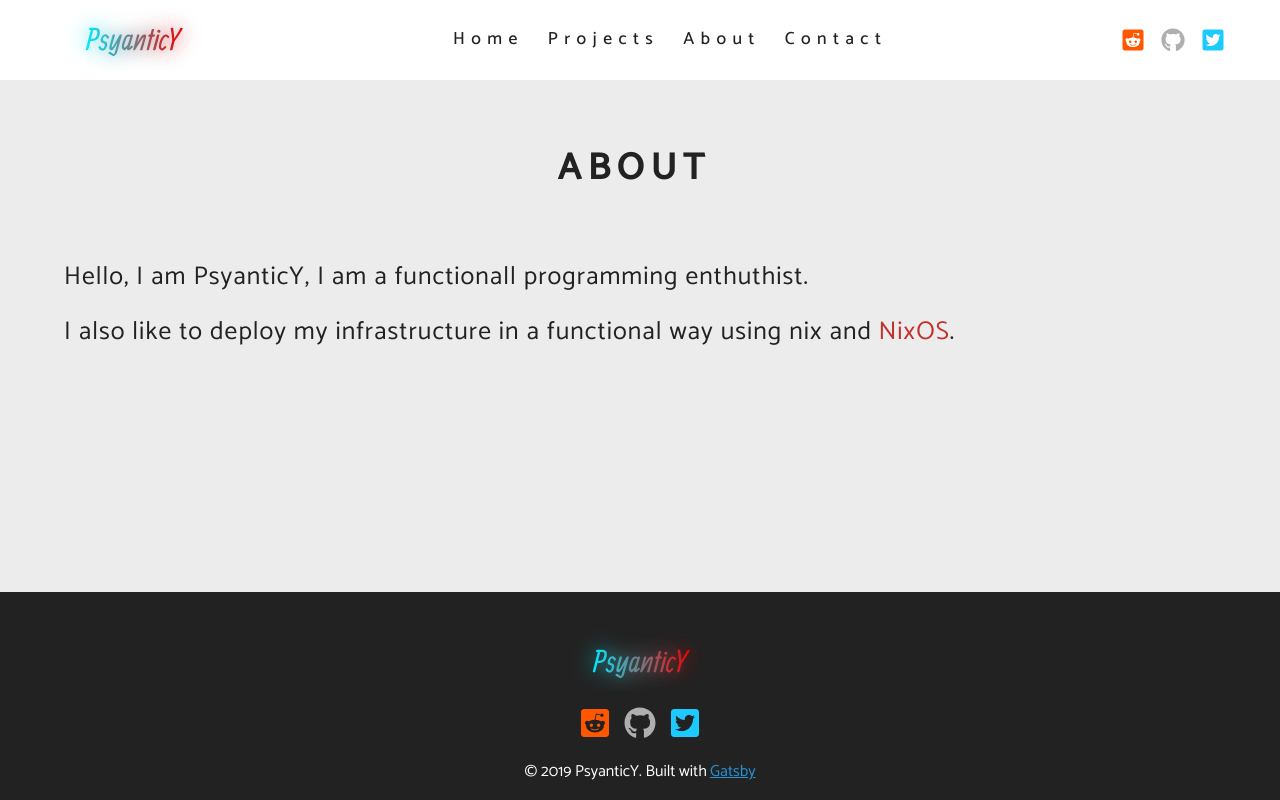
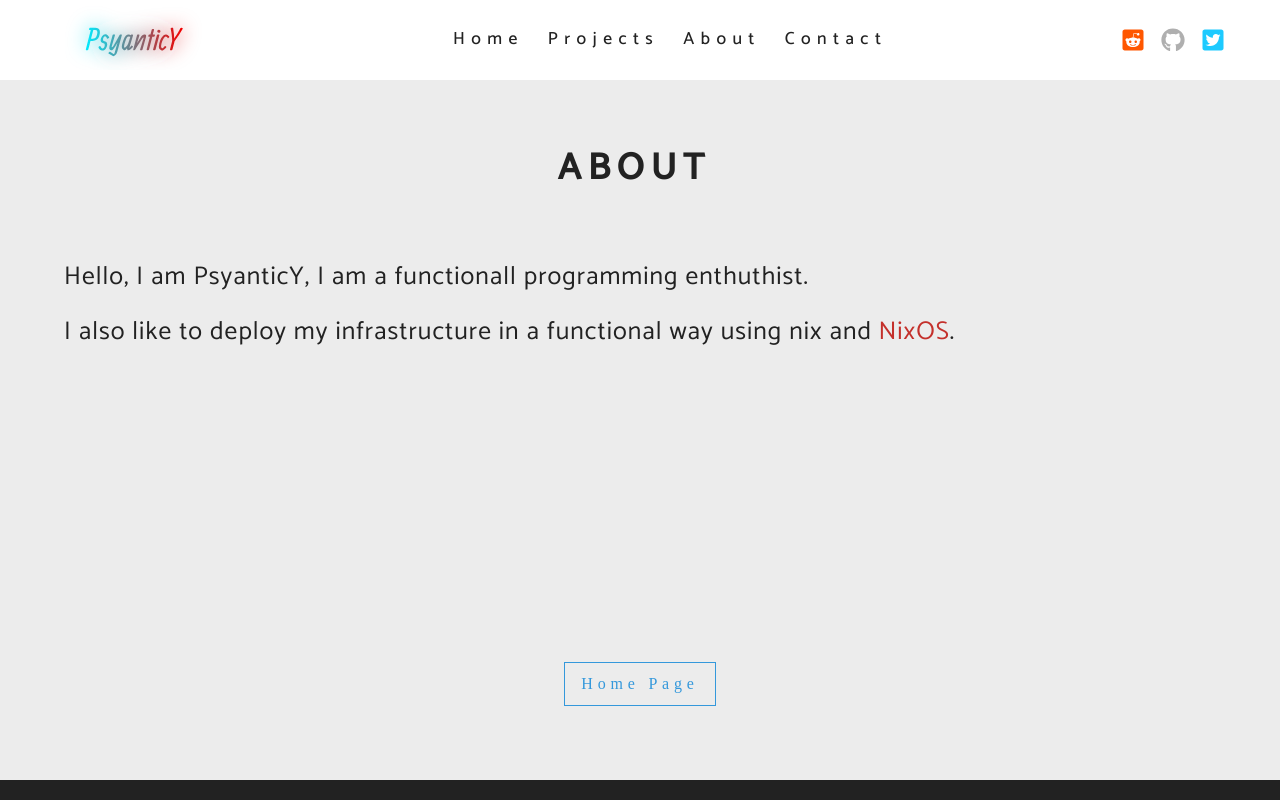
Before and after one commit to PsyanticY/static_personal_site, a Gatsby site: page /about in a window 1280 px wide. Shown: the top 800 px of the page. Built offline with nearby package versions, Linux system fonts and the light colour scheme; Gatsby itself is replaced by a stand-in of ours.

Commit message:
css fixes

```diff
--- a/gatsby-config.js
+++ b/gatsby-config.js
@@ -1,4 +1,10 @@
 module.exports = {
+  siteMetadata: {
+    title: `PsyanticY`,
+    description: `portfolio`,
+    author: `github.com/PsyanticY`,
+    siteUrl: "https://psyanticy.netlify.com",
+  },
   plugins: [
     `gatsby-plugin-react-helmet`,
     {
--- a/src/css/about.module.css
+++ b/src/css/about.module.css
@@ -1,5 +1,5 @@
 .about {
-  min-height: calc(100vh - 18rem);
+  min-height: calc(100vh - 19.4rem);
   padding: 4rem 0;
   width: 90vw;
   max-width: 1170px;
--- a/src/css/contact.module.css
+++ b/src/css/contact.module.css
@@ -1,5 +1,5 @@
 .contact {
-  min-height: calc(100vh - 18rem);
+  min-height: calc(100vh - 19.4rem);
   padding-top: 4rem;
   padding-bottom: 4rem;
 }
--- a/src/css/main.css
+++ b/src/css/main.css
@@ -90,3 +90,45 @@ a {
   align-items: center;
   background-color: rgba(34, 34, 34, 0.6);
 }
+
+.btn-container {
+  text-align: center;
+  display: flex;
+  justify-content: center;
+  padding-top: 17.55rem;
+}
+.btn-btn1 {
+  display: inline-block;
+  border: 1px solid #3498db;
+  background: none;
+  padding: 0.625rem 1rem;
+  font-size: 1rem;
+  font-family: "montserrat";
+  margin: 0.625rem;
+  color: #3498db;
+  cursor: pointer;
+  transition: 0.8s;
+  position: relative;
+  overflow: hidden;
+  letter-spacing: var(--mainSpacing);
+}
+.btn-btn1:hover {
+  color: #fff;
+}
+
+.btn-btn1::before {
+  content: "";
+  position: absolute;
+  left: 0;
+  width: 100%;
+  height: 0%;
+  background: #3498db;
+  z-index: -1;
+  transition: 0.8s;
+  top: 0;
+  border-radius: 0 0 50% 50%;
+}
+
+.btn-btn1:hover::before {
+  height: 180%;
+}
--- a/src/pages/about.js
+++ b/src/pages/about.js
@@ -2,6 +2,8 @@ import React from "react"
 import Layout from "../components/layout"
 import styles from "../css/about.module.css"
 import Title from "../components/Title"
+import {Link} from 'gatsby'
+
 const about = () => {
   return (
     <Layout>
@@ -12,7 +14,14 @@ const about = () => {
           <p>I also like to deploy my infrastructure in a functional way using
             nix and<a href="https://nixos.org">NixOS</a>.</p>
         </article>
+        <div className="btn-container">
+        <Link to="/" className="btn-btn1">
+          Home Page
+        </Link>
+      </div>
       </section>
+
+
     </Layout>
   )
 }
```
Also changed, not shown: src/pages/contact.js (+8 -0 lines).
